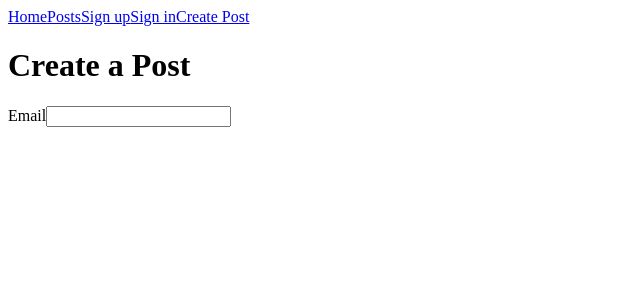
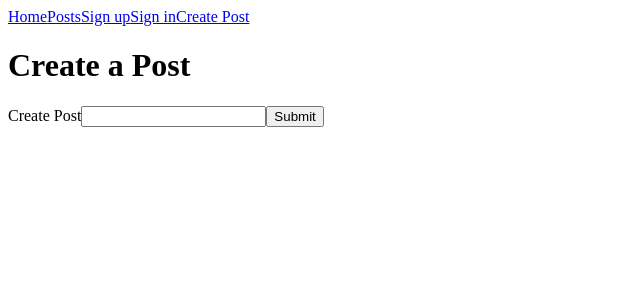
Before and after one commit to hturnbull93/acebook-myspace-react, a React (Create React App) app: page /createpost in a window 1280 px wide. Shown: the top 300 px of the page, without its empty margins (0-640 px from the left). Built offline with nearby package versions, Linux system fonts and the light colour scheme.

Commit message:
form label adjusted and submit button added

```diff
--- a/src/components/PostForm.js
+++ b/src/components/PostForm.js
@@ -36,7 +36,7 @@ export class PostForm extends Component {
   render() {
     return (
       <form onSubmit={this.submitForm}>
-        <label htmlFor="email">Email</label>
+        <label htmlFor="message">Create Post</label>
         <input
           type="textarea"
           name="message"
@@ -44,6 +44,7 @@ export class PostForm extends Component {
           value={this.state.values.message}
           required
         />
+        <input type="submit" className="submit" />
       </form>
     );
   }
```
